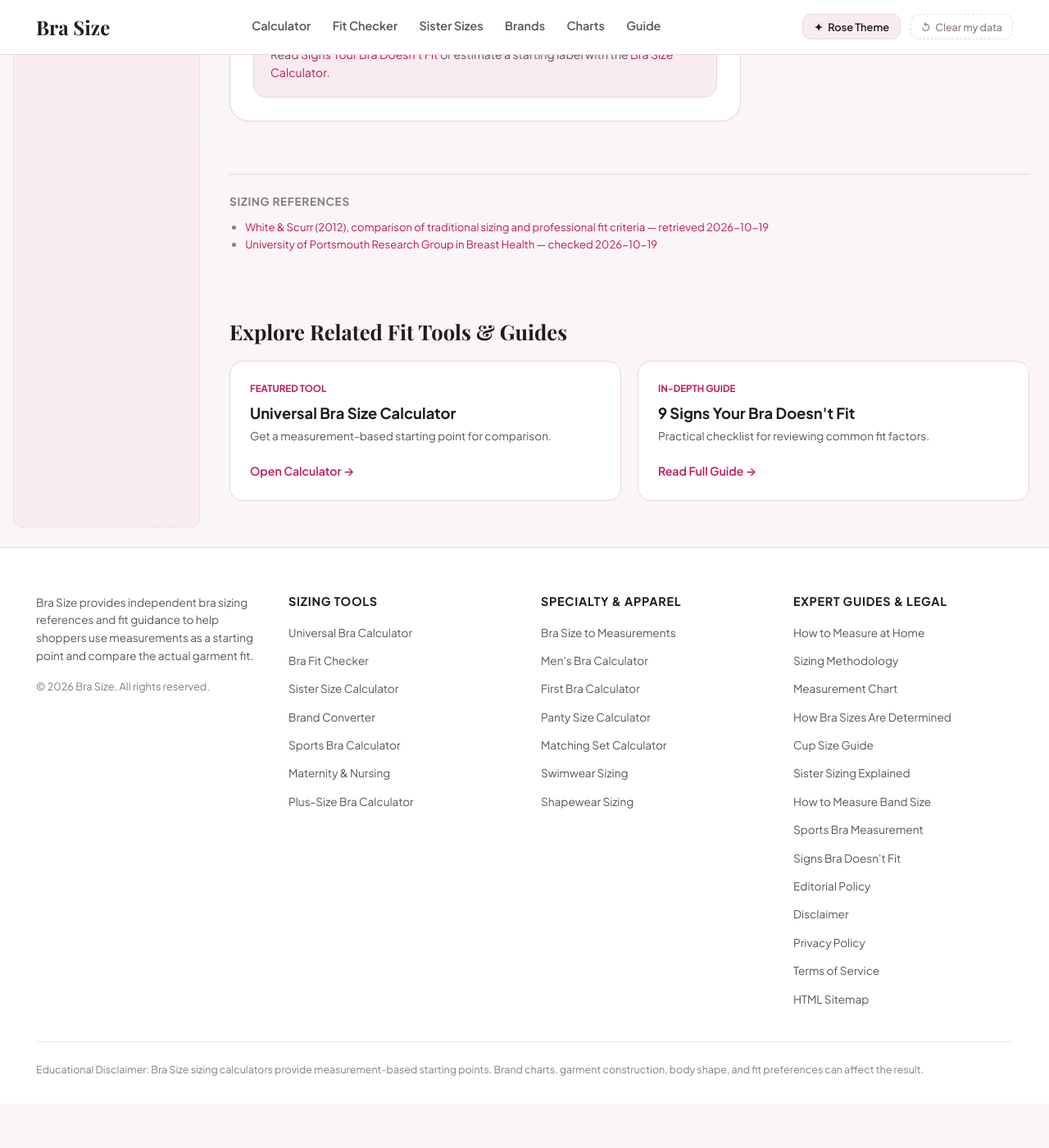
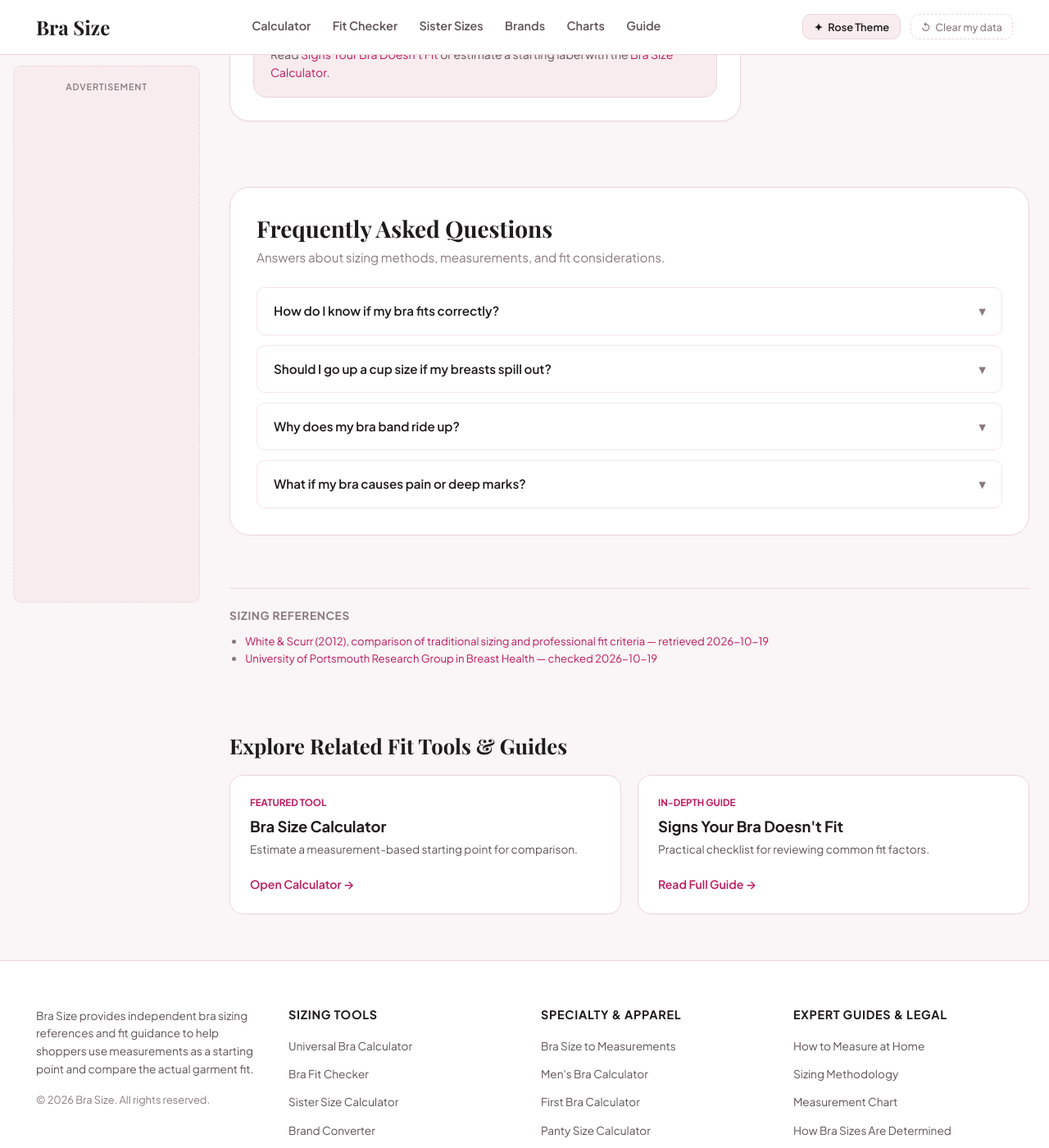
Before and after one commit to sharpedge74-cmyk/Bra-Size-Pro, a Jekyll site: the page built from bra-fit-checker.html, in a window 1280 px wide and 1400 px high, scrolled down 1984 px. Shown: the whole window at 82% size. Built offline with Jekyll 4.4.1, drawn with Linux system fonts in a browser that asks for light colours; some web fonts are replaced; before the commit the page ends 3330 px from its top, so only the background shows below that.

Commit message:
Add FAQ content and align related links on bra fit checker

```diff
--- a/bra-fit-checker.html
+++ b/bra-fit-checker.html
@@ -12,14 +12,22 @@ sources:
   - '<a href="https://pubmed.ncbi.nlm.nih.gov/22397508/" target="_blank" rel="noopener">White &amp; Scurr (2012), comparison of traditional sizing and professional fit criteria — retrieved 2026-10-19</a>'
   - '<a href="https://www.port.ac.uk/research/research-groups-and-centres/research-group-in-breast-health" target="_blank" rel="noopener">University of Portsmouth Research Group in Breast Health — checked 2026-10-19</a>'
 related_tool:
-  title: "Universal Bra Size Calculator"
-  desc: "Get a measurement-based starting point for comparison."
+  title: "Bra Size Calculator"
+  desc: "Estimate a measurement-based starting point for comparison."
   url: "/bra-size-calculator"
 related_guide:
-  title: "9 Signs Your Bra Doesn't Fit"
+  title: "Signs Your Bra Doesn't Fit"
   desc: "Practical checklist for reviewing common fit factors."
   url: "/signs-your-bra-doesnt-fit"
 faq:
+  - q: "How do I know if my bra fits correctly?"
+    a: "Check the band, cups, wires, center front, and straps together. One sign alone cannot identify the right size for everyone; cup shape and garment design can matter too."
+  - q: "Should I go up a cup size if my breasts spill out?"
+    a: "A larger cup is one comparison to try, but cup shape, neckline, wire width, and bra position can also affect coverage. Check the whole fit."
+  - q: "Why does my bra band ride up?"
+    a: "A band that rides up can be too loose, but strap adjustment, cup fit, and garment construction can also affect how the bra sits."
+  - q: "What if my bra causes pain or deep marks?"
+    a: "Stop wearing a garment that causes ongoing pain or skin injury. For persistent pain, a new lump, or concerns related to surgery or pregnancy, speak with a qualified clinician."
 ---
 
 <section class="tool-intro" aria-labelledby="fit-intro-heading"><h2 id="fit-intro-heading">Find a possible explanation for a fit issue</h2><p>Choose the fit issue you notice and enter your current band and cup labels. The checker offers possible factors and adjustments to compare. It cannot identify the correct size from one symptom. Fit depends on the bra's shape, construction, and how it sits on your body.</p></section>
```
